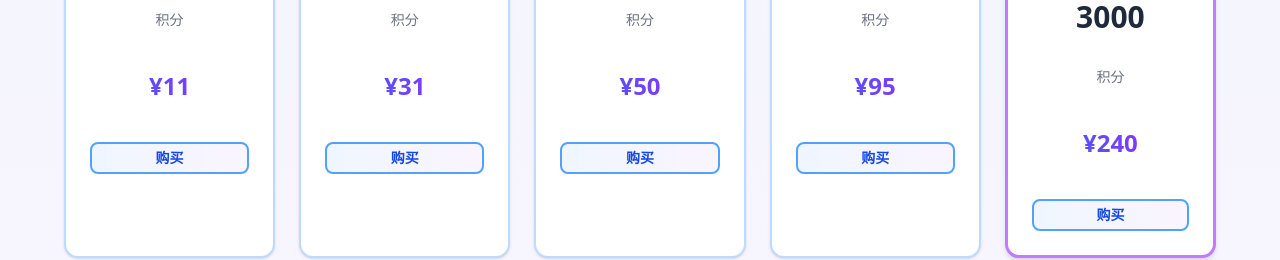
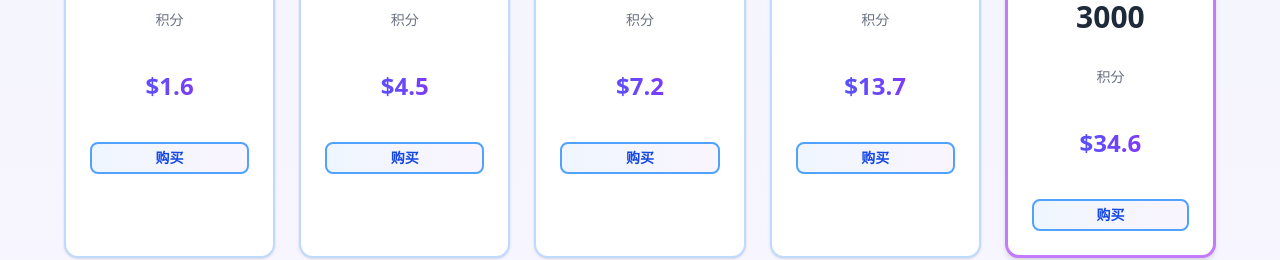
Before and after one commit to 3478137972-bit/ai-image-tool, a Next.js app: page /pricing in a window 1280 px wide. Shown: the part 1131-1391 px from the top of the page. Built offline with nearby package versions, Linux system fonts and the light colour scheme; no server answers.

Commit message:
更新定价页面价格为 USD 货币
- 会员套餐价格从 CNY 转换为 USD（¥29→$4.20, ¥49→$7.10, ¥79→$11.40）
- 积分包价格同步转换为 USD
- 货币符号从 ¥ 改为 $
- 与后端 API 的 USD 货币保持一致

Co-Authored-By: Claude Sonnet 4.5 <noreply@anthropic.com>

```diff
--- a/app/pricing/page.tsx
+++ b/app/pricing/page.tsx
@@ -59,7 +59,7 @@ export default function PricingPage() {
     {
       name: "一级会员",
       nameEn: "Basic",
-      price: 29,
+      price: 4.20,
       credits: 380,
       discount: "75折",
       features: [
@@ -72,7 +72,7 @@ export default function PricingPage() {
     {
       name: "二级会员",
       nameEn: "Standard",
-      price: 49,
+      price: 7.10,
       credits: 681,
       discount: "7折",
       popular: true,
@@ -86,7 +86,7 @@ export default function PricingPage() {
     {
       name: "三级会员",
       nameEn: "Pro",
-      price: 79,
+      price: 11.40,
       credits: 1197,
       discount: "65折",
       features: [
@@ -99,11 +99,11 @@ export default function PricingPage() {
   ]
 
   const creditPacks = [
-    { credits: 100, price: 11 },
-    { credits: 300, price: 31 },
-    { credits: 500, price: 50 },
-    { credits: 1000, price: 95 },
-    { credits: 3000, price: 240, popular: true },
+    { credits: 100, price: 1.60 },
+    { credits: 300, price: 4.50 },
+    { credits: 500, price: 7.20 },
+    { credits: 1000, price: 13.70 },
+    { credits: 3000, price: 34.60, popular: true },
   ]
 
   return (
@@ -135,7 +135,7 @@ export default function PricingPage() {
                   <h3 className="text-2xl font-bold mb-2 text-gray-800">{plan.name}</h3>
                   <p className="text-sm text-gray-500 mb-4">{plan.nameEn}</p>
                   <div className="mb-3">
-                    <span className="text-5xl font-bold bg-gradient-to-r from-blue-600 to-purple-600 bg-clip-text text-transparent">¥{plan.price}</span>
+                    <span className="text-5xl font-bold bg-gradient-to-r from-blue-600 to-purple-600 bg-clip-text text-transparent">${plan.price}</span>
                     <span className="text-gray-500 text-lg">/月</span>
                   </div>
                   <div className="text-sm text-blue-700 font-bold bg-gradient-to-r from-blue-100 to-purple-100 inline-block px-4 py-1.5 rounded-full">{plan.discount} 优惠</div>
@@ -174,7 +174,7 @@ export default function PricingPage() {
                 )}
                 <div className="text-3xl font-bold mb-2 text-gray-800">{pack.credits}</div>
                 <div className="text-sm text-gray-500 mb-4">积分</div>
-                <div className="text-2xl font-bold mb-4 bg-gradient-to-r from-blue-600 to-purple-600 bg-clip-text text-transparent">¥{pack.price}</div>
+                <div className="text-2xl font-bold mb-4 bg-gradient-to-r from-blue-600 to-purple-600 bg-clip-text text-transparent">${pack.price}</div>
                 <Button
                   className="w-full bg-gradient-to-r from-blue-50 to-purple-50 text-blue-700 border-2 border-blue-400 hover:from-blue-100 hover:to-purple-100 font-bold"
                   size="sm"
```
